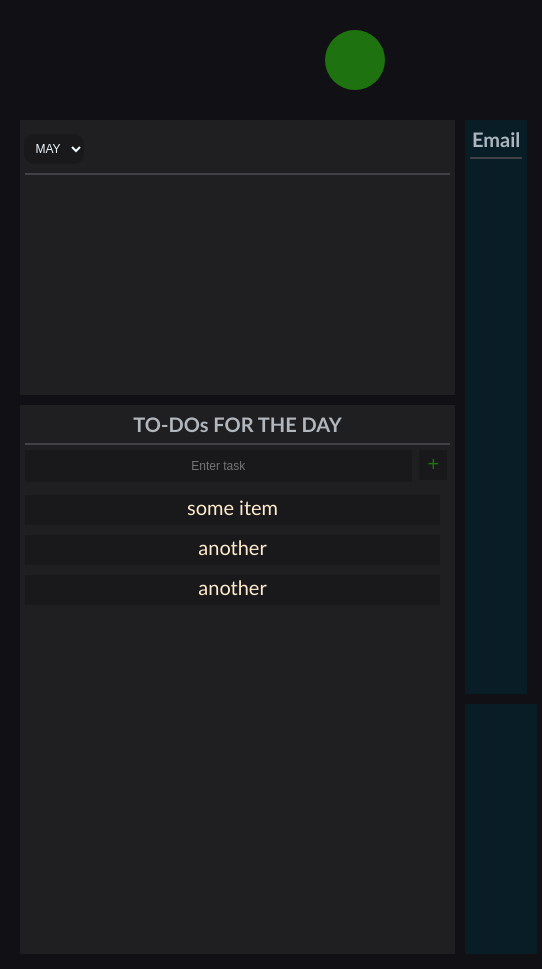
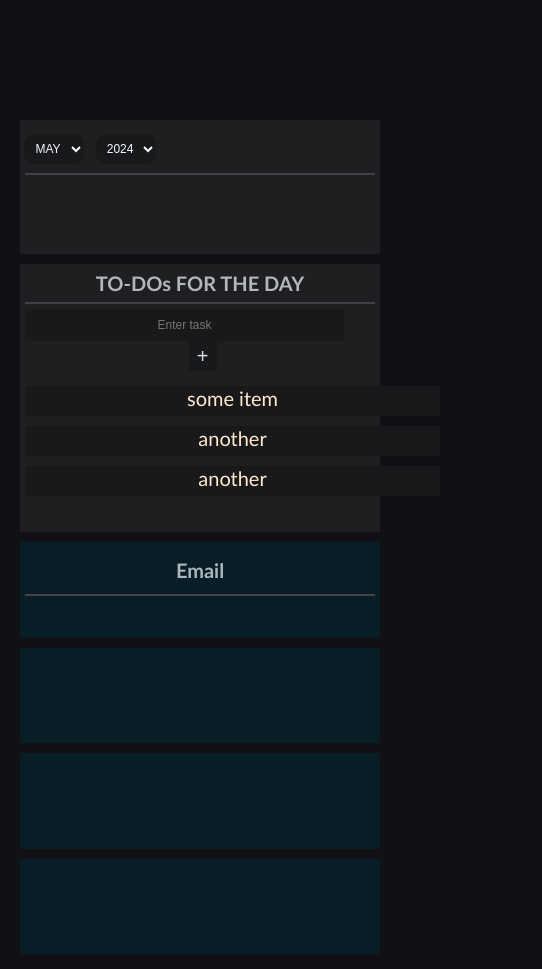
Before and after one commit to ActiveMasquerade/project_api, a plain HTML site: page index.html in a window 390 px wide. Shown: the whole page, 542 px wide, since content can reach past the window. Drawn offline with Linux system fonts and the light colour scheme.

```diff
--- a/buttons.css
+++ b/buttons.css
@@ -108,9 +108,9 @@
     height: 30px;
     margin: 0px;
     border: 5px;
-    border-color: #1f7210;
     margin-left: 5px;
-    color: #1f7210;
+    color: aliceblue;
+    opacity: 0.9;
     font-size: 20px;
     background-color: #19191b;
     cursor: pointer;
@@ -161,3 +161,36 @@
     padding-top: 3%;
     padding-bottom: 2%;
 }
+@media all and (max-width: 1200px) {
+    .contain {
+        display: flex;
+        flex-direction: column;
+    }
+    .calist {
+        flex: 1;
+    }
+
+    .image {
+        height: auto;
+        width: auto;
+    }
+    .anything {
+        flex:1;
+        display: flex;
+        flex-direction: column;
+    }
+    .Email {
+        flex: 1;
+        min-width: 0.25vw;
+    }
+    .placeholder2 {
+        flex: 1;
+    }
+    .placeholder3 {
+        flex: 1;
+    }
+    .placeholder4 {
+        flex: 1;
+    }
+
+}
--- a/index.html
+++ b/index.html
@@ -29,6 +29,11 @@
                     <option>NOV</option>
                     <option>DEC</option>
                 </select>
+                <select id="year">
+                    <option>2022</option>
+                    <option>2023</option>
+                    <option selected>2024</option>
+                </select>
 
                 <div class="line"></div>
             </div>
@@ -53,6 +58,7 @@
             <div class="Email">
                <h1 class="etext">Email</h1>
                <div class="line"></div>
+               <div></div>
             </div>
 
             <div class="placeholder2"></div>
```
